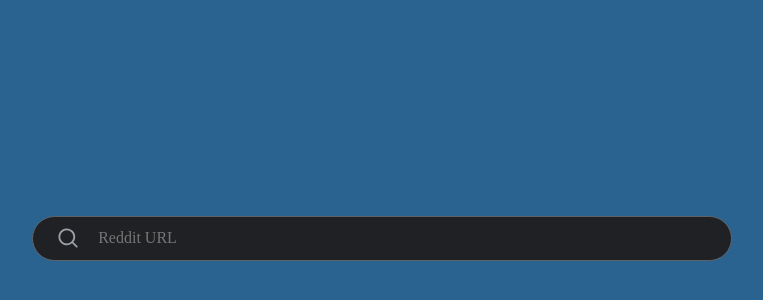
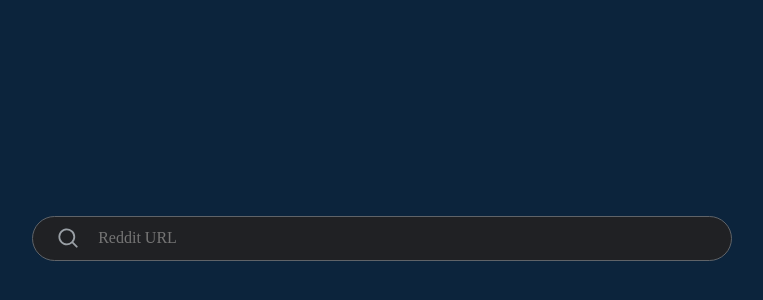
Before and after one commit to eliassebastian/vitrum-frontend, a Next.js app: page / in a window 1280 px wide. Shown: the part 162-462 px from the top of the page, without its empty margins (258-1021 px from the left). Built offline with nearby package versions, Linux system fonts and the light colour scheme.

Commit message:
style: theme colours

```diff
--- a/styles/globals.css
+++ b/styles/globals.css
@@ -1,5 +1,9 @@
 :root {
-  --backgroundcolor: #2A6390;
+  --backgroundcolor: #0C243C;
+  --backgroundcoloraccent: #133559;
+  --backgroundcoloraccentone: #18385e;
+  --forecolor: #C9D1D5;
+  --graycolor: #7E8C9C;
 }
 
 *, *::before, *::after {
```
